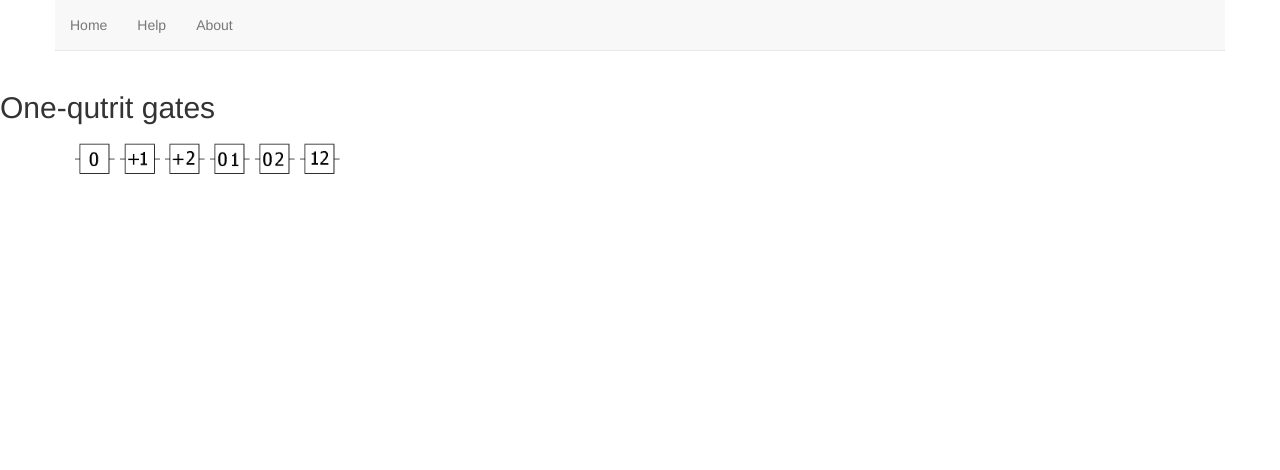
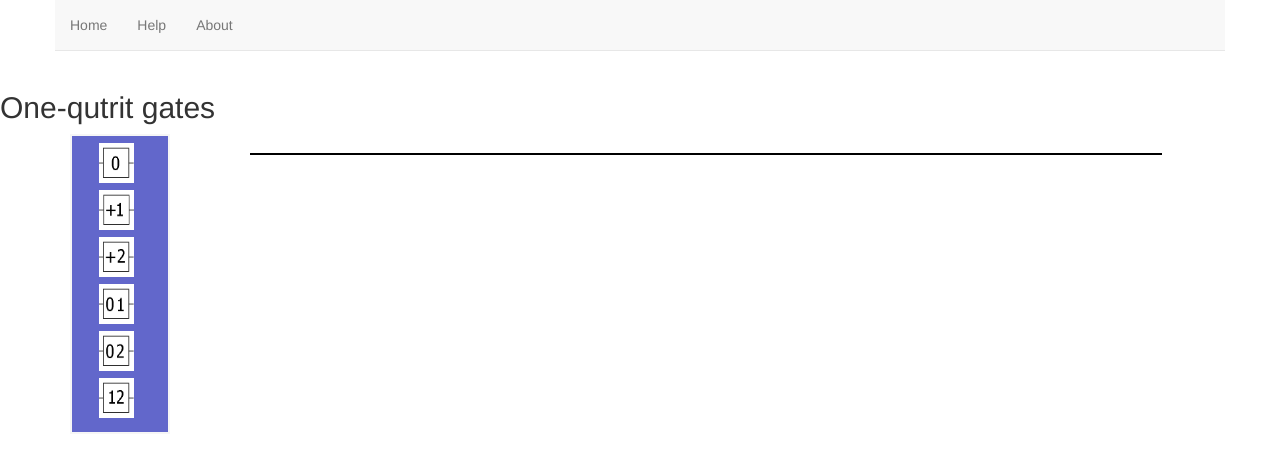
Before and after one commit to Wowand/quantum, a plain HTML site: page quantum/index.html in a window 1280 px wide. Drawn offline with nearby package versions, Linux system fonts and the light colour scheme.

Commit message:
18.04.2016

```diff
--- a/quantum/css/mystyle.css
+++ b/quantum/css/mystyle.css
@@ -2,13 +2,40 @@
 #size-prym img{
 	width: 40px;
 	height: 40px;
+	padding-left: 5px;
 }
 
 #prymituv div{
 	height: 40px;
 	width: 40px;
+
+	margin-top:7px;
+	margin-left:7px;
+	float-left:50px;
+}
+
+#menu {
+	width: 100px;
+	height: 300px;
 	padding:0;
-	margin-top:5px;
-	margin-left:5px;
-	float:left;
+	margin:0;
+ 	border: 2px solid #f6f6f6;
+
+	display: block;
+	float: left;
+	background-color: #6267CB;
+	padding-bottom:5px;
 }
+
+#analysator {
+	width: 100%;
+	/height: 90%;
+ 	display: block;
+ 	/background-color: #6267CB;
+}
+
+#analysator img{
+	width: 80%;
+	height: 40px;
+	margin-left: 80px;
+}
--- a/quantum/index.html
+++ b/quantum/index.html
@@ -34,6 +34,8 @@
 		</div>
 
 		<h2>One-qutrit gates</h2>
+		<div class="container">
+		<div id="menu">
 			<div id="prymituv" class="container">
 				<div id="size-prym"><img src="images/0.bmp" alt="0"></div>
 				<div id="size-prym"><img src="images/1.bmp" alt="1"></div>
@@ -41,9 +43,14 @@
 				<div id="size-prym"><img src="images/01.bmp" alt="01"></div>
 				<div id="size-prym"><img src="images/02.bmp" alt="02"></div>
 				<div id="size-prym"><img src="images/12.bmp" alt="12"></div>
+			</div>
+		</div>
+
+		<div id="analysator">
+		<img src="images/Line.bmp">
 
 		</div>
-
+		</div>
 
 		<!-- jQuery (necessary for Bootstrap's JavaScript plugins) -->
 		<script src="https://ajax.googleapis.com/ajax/libs/jquery/1.11.3/jquery.min.js"></script>
```
Also changed, not shown: quantum/images/Line.bmp (added). Lines whose indentation alone changed are shown as unchanged.
